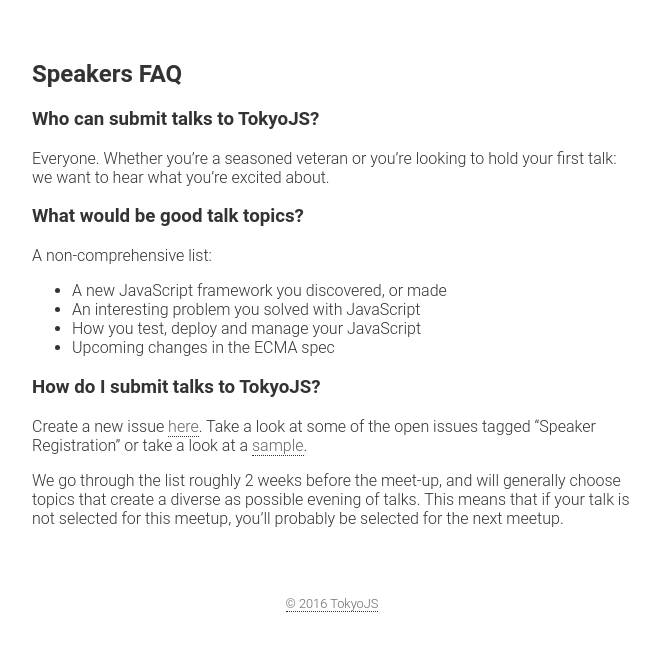
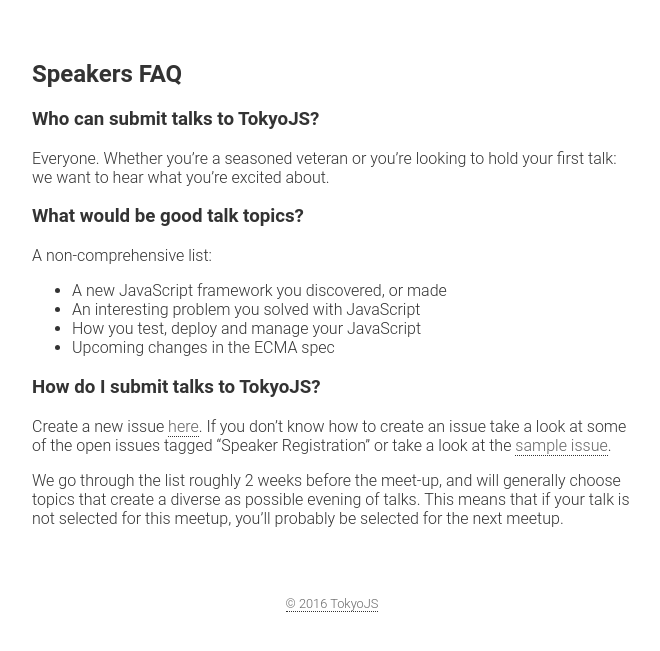
Before and after one commit to pine/tokyojs.github.io, a Jekyll site: the page built from SPEAKERS.md, in a window 1280 px wide. Shown: the top 651 px of the page, without its empty margins (308-968 px from the left). Built offline with Jekyll 4.4.1, drawn with Linux system fonts in a browser that asks for light colours.

Commit message:
Adds some clarity to the speakers registration page

```diff
--- a/SPEAKERS.md
+++ b/SPEAKERS.md
@@ -16,8 +16,8 @@
 * Upcoming changes in the ECMA spec
 
 ### How do I submit talks to TokyoJS?
-Create a new issue [here](https://github.com/tokyojs/tokyojs.github.io/issues). Take a look at some of the open issues
-tagged "Speaker Registration" or take a look at a [sample](https://github.com/tokyojs/tokyojs.github.io/issues/3]).
+Create a new issue [here](https://github.com/tokyojs/tokyojs.github.io/issues). If you don't know how to create an issue
+take a look at some of the open issues tagged "Speaker Registration" or take a look at the [sample issue](https://github.com/tokyojs/tokyojs.github.io/issues/3]).
 
 We go through the list roughly 2 weeks before the meet-up, and will
 generally choose topics that create a diverse as possible evening of talks.
```
